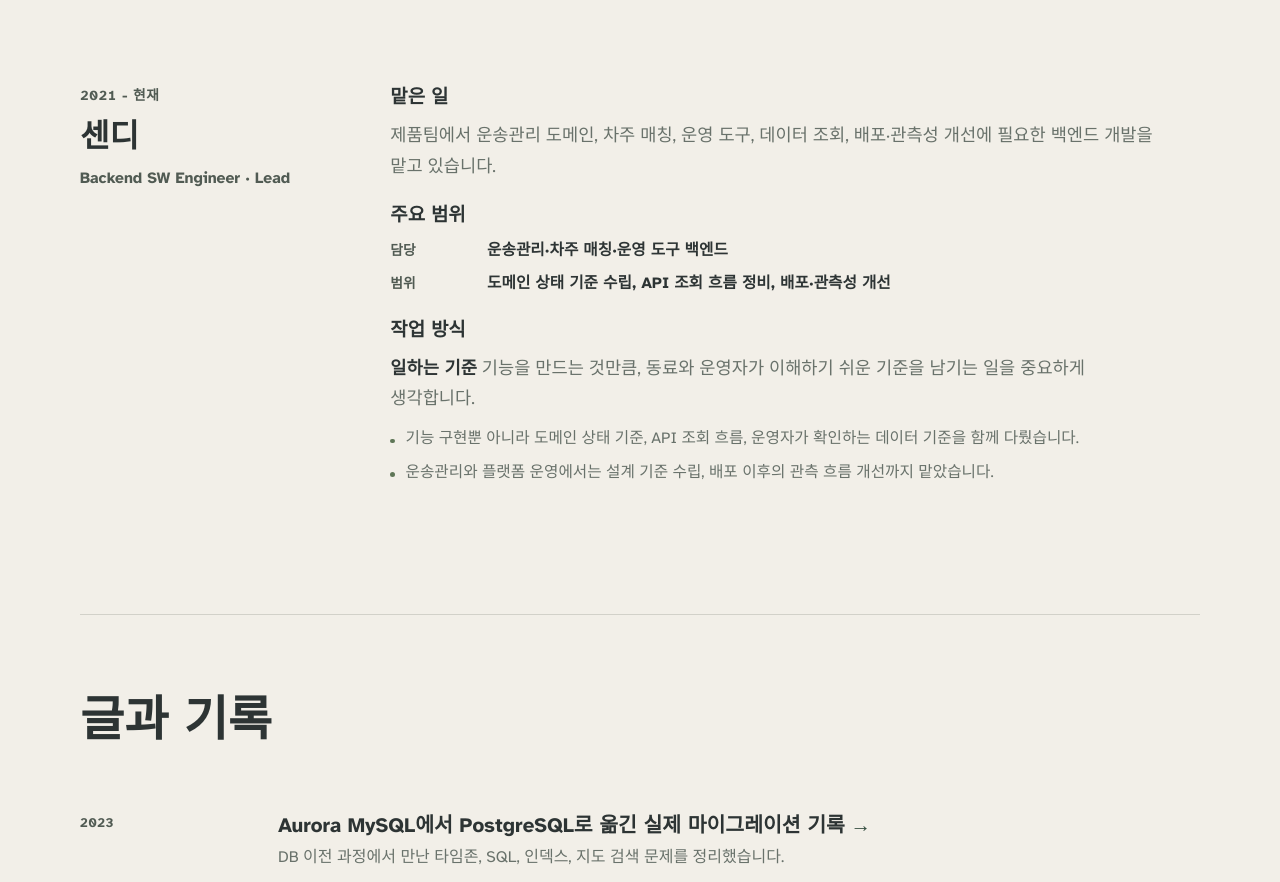
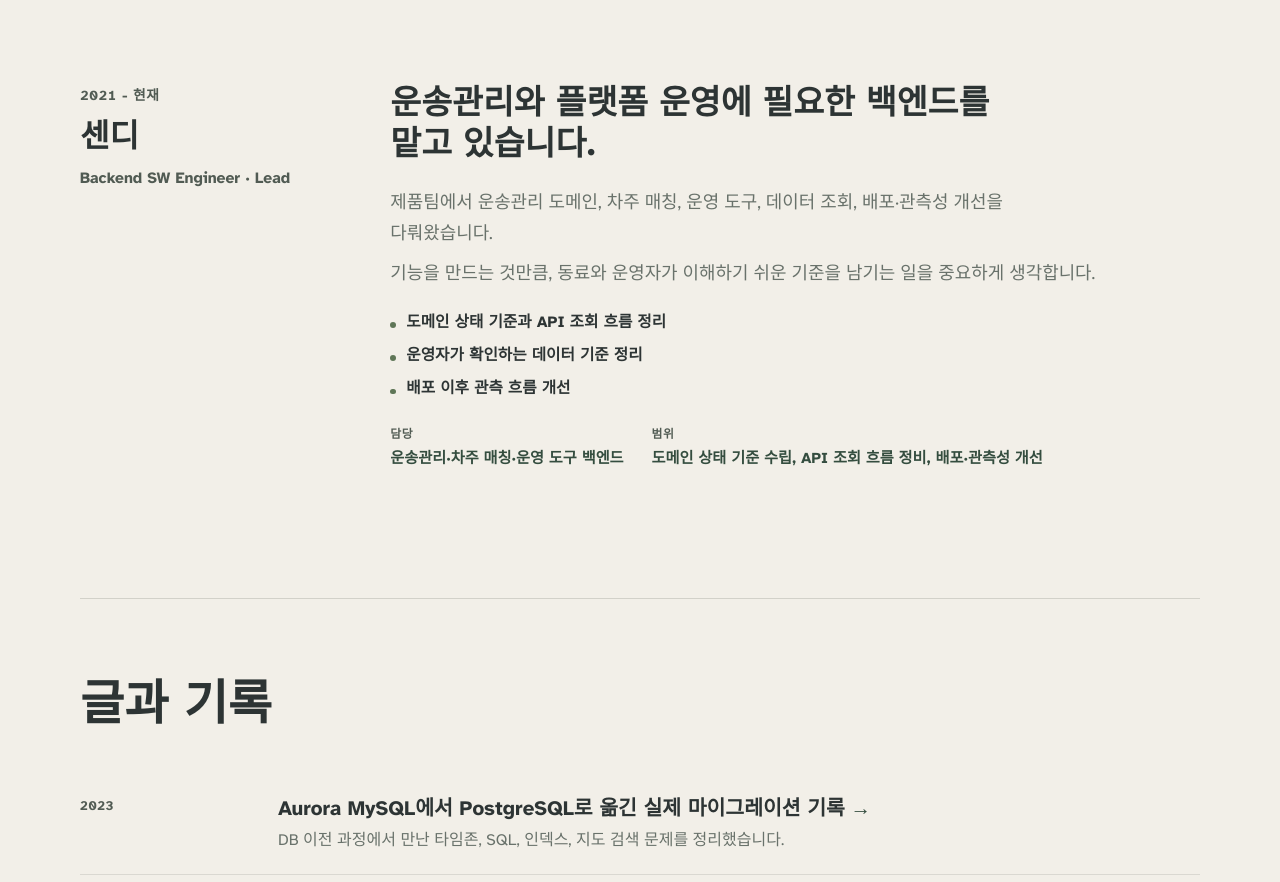
Before and after one commit to Tocktock/mystory-blog, an Astro site: page /career in a window 1280 px wide. Shown: the part 3378-4260 px from the top of the page. Built offline with nearby package versions, Linux system fonts and the light colour scheme; Astro itself is replaced by a stand-in of ours.

Commit message:
Align career timeline with work section style

```diff
--- a/src/components/career/CareerTimeline.astro
+++ b/src/components/career/CareerTimeline.astro
@@ -27,12 +27,18 @@ const entries = careerEntries.map((entry) => ({
             </span>
           </div>
           <div class="career-timeline__body">
-            <section class="career-timeline__section">
-              <h4>맡은 일</h4>
+            <h3>{entry.headline}</h3>
+            <div class="career-timeline__summary">
               <p>{entry.summary}</p>
-            </section>
-            <section class="career-timeline__section">
-              <h4>주요 범위</h4>
+              <p>{careerProfile.workStyle}</p>
+            </div>
+            {entry.highlights.length > 0 ? (
+              <ul>
+                {entry.highlights.map((highlight) => (
+                  <li>{highlight}</li>
+                ))}
+              </ul>
+            ) : null}
             <dl class="career-timeline__facts">
               {entry.details.map((detail) => (
                 <div>
@@ -41,22 +47,6 @@ const entries = careerEntries.map((entry) => ({
                 </div>
               ))}
             </dl>
-            </section>
-            <section class="career-timeline__section">
-              <h4>작업 방식</h4>
-              <p>
-                <strong>일하는 기준</strong>
-                {' '}
-                {careerProfile.workStyle}
-              </p>
-              {entry.highlights.length > 0 ? (
-                <ul>
-                  {entry.highlights.map((highlight) => (
-                    <li>{highlight}</li>
-                  ))}
-                </ul>
-              ) : null}
-            </section>
           </div>
         </article>
       ))
@@ -121,95 +111,94 @@ const entries = careerEntries.map((entry) => ({
 
   .career-timeline__body {
     display: grid;
-    gap: 1.3rem;
+    gap: clamp(1rem, 2.5vw, 1.35rem);
     max-width: 48rem;
   }
 
-  .career-timeline__section {
-    display: grid;
-    margin: 0;
-    gap: 0.55rem;
-  }
-
-  .career-timeline__section h4 {
+  .career-timeline__body h3 {
+    max-width: 28ch;
     margin: 0;
     color: var(--career-ink);
-    font-size: clamp(1.06rem, 1.8vw, 1.18rem);
+    font-size: clamp(1.55rem, 3vw, 2.1rem);
     font-weight: 900;
     letter-spacing: 0;
-    line-height: 1.45;
+    line-height: 1.22;
     word-break: keep-all;
   }
 
-  .career-timeline__section p {
+  .career-timeline__summary {
+    display: grid;
+    gap: 0.55rem;
+    max-width: 45rem;
+  }
+
+  .career-timeline__summary p {
     margin: 0;
     color: var(--career-muted);
-    font-size: clamp(1rem, 1.7vw, 1.1rem);
-    line-height: 1.75;
+    font-size: clamp(1.04rem, 1.75vw, 1.12rem);
+    line-height: 1.72;
     word-break: keep-all;
   }
 
-  .career-timeline__section p strong {
+  :global(.career-timeline ul) {
+    display: grid;
+    gap: 0.55rem;
+    margin: 0;
+    padding: 0;
+    list-style: none;
+  }
+
+  :global(.career-timeline li) {
+    position: relative;
+    padding-left: 1rem;
     color: var(--career-ink);
-    font-weight: 900;
+    font-size: 0.98rem;
+    font-weight: 800;
+    line-height: 1.55;
+    word-break: keep-all;
+  }
+
+  :global(.career-timeline li::before) {
+    position: absolute;
+    top: 0.72em;
+    left: 0;
+    width: 0.35rem;
+    height: 0.35rem;
+    border-radius: 999px;
+    background: var(--career-accent);
+    content: '';
   }
 
   .career-timeline__facts {
     display: grid;
-    gap: 0.45rem;
-    margin: 0;
+    grid-template-columns: repeat(auto-fit, minmax(10rem, max-content));
+    gap: 0.85rem clamp(1rem, 3vw, 1.75rem);
+    justify-content: start;
+    margin: 0.25rem 0 0;
   }
 
-  .career-timeline__facts div {
+  :global(.career-timeline__facts div) {
     display: grid;
-    grid-template-columns: 5.25rem minmax(0, 1fr);
-    gap: 0.8rem;
-    align-items: baseline;
+    gap: 0.2rem;
+    min-width: 0;
   }
 
-  .career-timeline__facts dt {
+  :global(.career-timeline__facts dt) {
     margin: 0;
     color: var(--career-muted-strong);
-    font-size: 0.86rem;
-    font-weight: 900;
-    line-height: 1.55;
+    font-size: 0.74rem;
+    font-weight: 800;
+    letter-spacing: 0.04em;
+    line-height: 1.45;
   }
 
-  .career-timeline__facts dd {
+  :global(.career-timeline__facts dd) {
     margin: 0;
-    color: var(--career-ink);
-    font-size: 0.98rem;
+    color: var(--career-accent-strong);
+    font-size: 0.95rem;
     font-weight: 800;
-    line-height: 1.6;
+    line-height: 1.45;
     word-break: keep-all;
-  }
-
-  .career-timeline ul {
-    display: grid;
-    gap: 0.45rem;
-    margin: 0.15rem 0 0;
-    padding: 0;
-    list-style: none;
-  }
-
-  .career-timeline li {
-    position: relative;
-    padding-left: 0.95rem;
-    color: var(--career-muted);
-    font-size: 0.98rem;
-    line-height: 1.68;
-    word-break: keep-all;
-  }
-
-  .career-timeline li::before {
-    position: absolute;
-    top: 0.78em;
-    left: 0;
-    width: 0.28rem;
-    height: 0.28rem;
-    border-radius: 999px;
-    background: var(--career-accent);
-    content: '';
   }
 
   @media (max-width: 760px) {
@@ -220,10 +209,5 @@ const entries = careerEntries.map((entry) => ({
     .career-timeline__entry {
       gap: 1.25rem;
     }
-
-    .career-timeline__facts div {
-      grid-template-columns: 1fr;
-      gap: 0.1rem;
-    }
   }
 </style>
--- a/src/data/career.ts
+++ b/src/data/career.ts
@@ -23,6 +23,7 @@ interface CareerEntry {
   role: string;
   position: string;
   period: string;
+  headline: string;
   summary: string;
   details: ReadonlyArray<{
     title: string;
@@ -120,8 +121,9 @@ export const careerEntries: readonly CareerEntry[] = [
     role: 'Backend SW Engineer',
     position: 'Lead',
     period: '2021 - 현재',
+    headline: '운송관리와 플랫폼 운영에 필요한 백엔드를 맡고 있습니다.',
     summary:
-      '제품팀에서 운송관리 도메인, 차주 매칭, 운영 도구, 데이터 조회, 배포·관측성 개선에 필요한 백엔드 개발을 맡고 있습니다.',
+      '제품팀에서 운송관리 도메인, 차주 매칭, 운영 도구, 데이터 조회, 배포·관측성 개선을 다뤄왔습니다.',
     details: [
       {
         title: '역할',
@@ -132,8 +134,9 @@ export const careerEntries: readonly CareerEntry[] = [
       },
     ],
     highlights: [
-      '기능 구현뿐 아니라 도메인 상태 기준, API 조회 흐름, 운영자가 확인하는 데이터 기준을 함께 다뤘습니다.',
-      '운송관리와 플랫폼 운영에서는 설계 기준 수립, 배포 이후의 관측 흐름 개선까지 맡았습니다.',
+      '도메인 상태 기준과 API 조회 흐름 정리',
+      '운영자가 확인하는 데이터 기준 정리',
+      '배포 이후 관측 흐름 개선',
     ],
     projects: [],
   },
```
Lines whose indentation alone changed are shown as unchanged.
